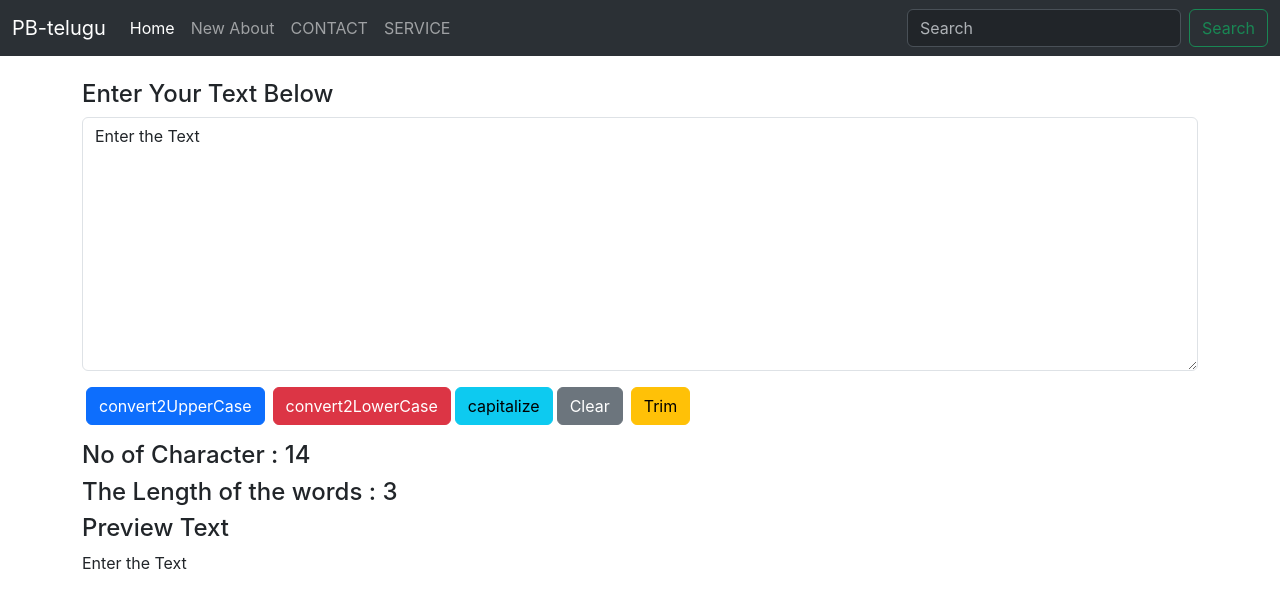
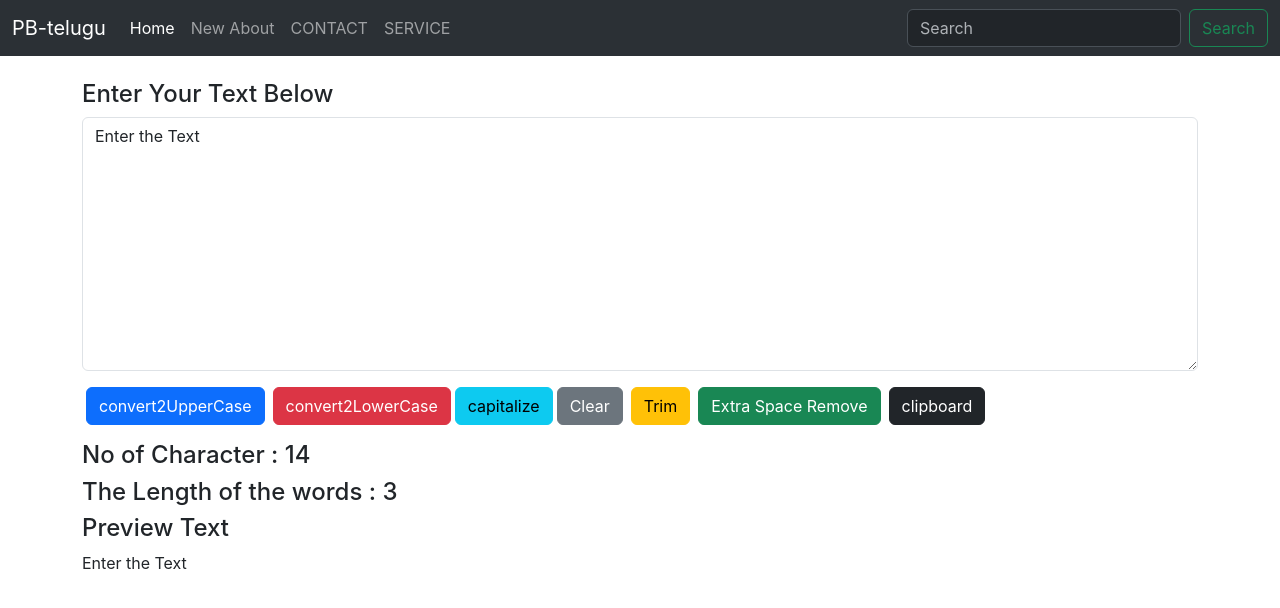
Before and after one commit to PONNAMBHARATH/react-textUtils, a React (Create React App) app: page / in a window 1280 px wide. Shown: the top 608 px of the page. Built offline with nearby package versions, Linux system fonts and the light colour scheme.

Commit message:
update 3.0

```diff
--- a/src/components/TextBar.js
+++ b/src/components/TextBar.js
@@ -28,12 +28,23 @@ export default function TextBar() {
       setText('');
   }
 
+  let extra=()=>{
+    let newtext = text.split(/[ ]+/).join(" ");
+    setText(newtext);
+  }
+
+  let copy=()=>{
+    var text = document.getElementById("MyBox");
+    text.select();
+    navigator.clipboard.writeText(text.value);
+  }
 
 
 
     let Handle =(event)=>{
         setText(event.target.value);
     }
+
 
   return (
     //
@@ -48,6 +59,8 @@ export default function TextBar() {
     <button type="button" className="btn btn-info"   onClick={Capitalize}>capitalize</button>
     <button type="button" className="btn btn-secondary mx-1"   onClick={clear}>Clear</button>
     <button type="button" className="btn btn-warning mx-1"   onClick={trim}>Trim</button>
+    <button type="button" className="btn btn-success mx-1"   onClick={extra}>Extra Space Remove</button>
+    <button type="button" className="btn btn-dark mx-1"   onClick={copy}>clipboard</button>
   </div>
 
       <div>
```
